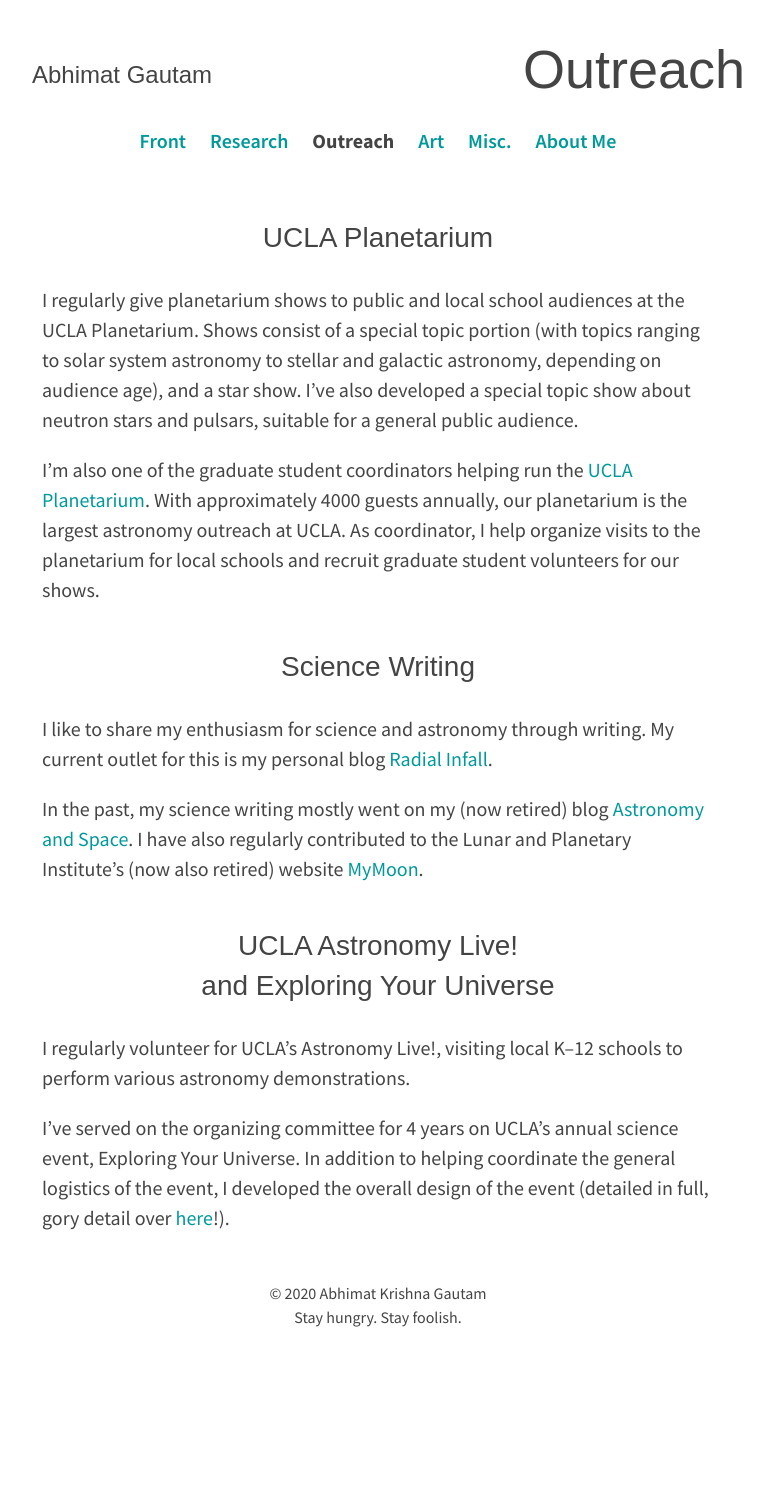
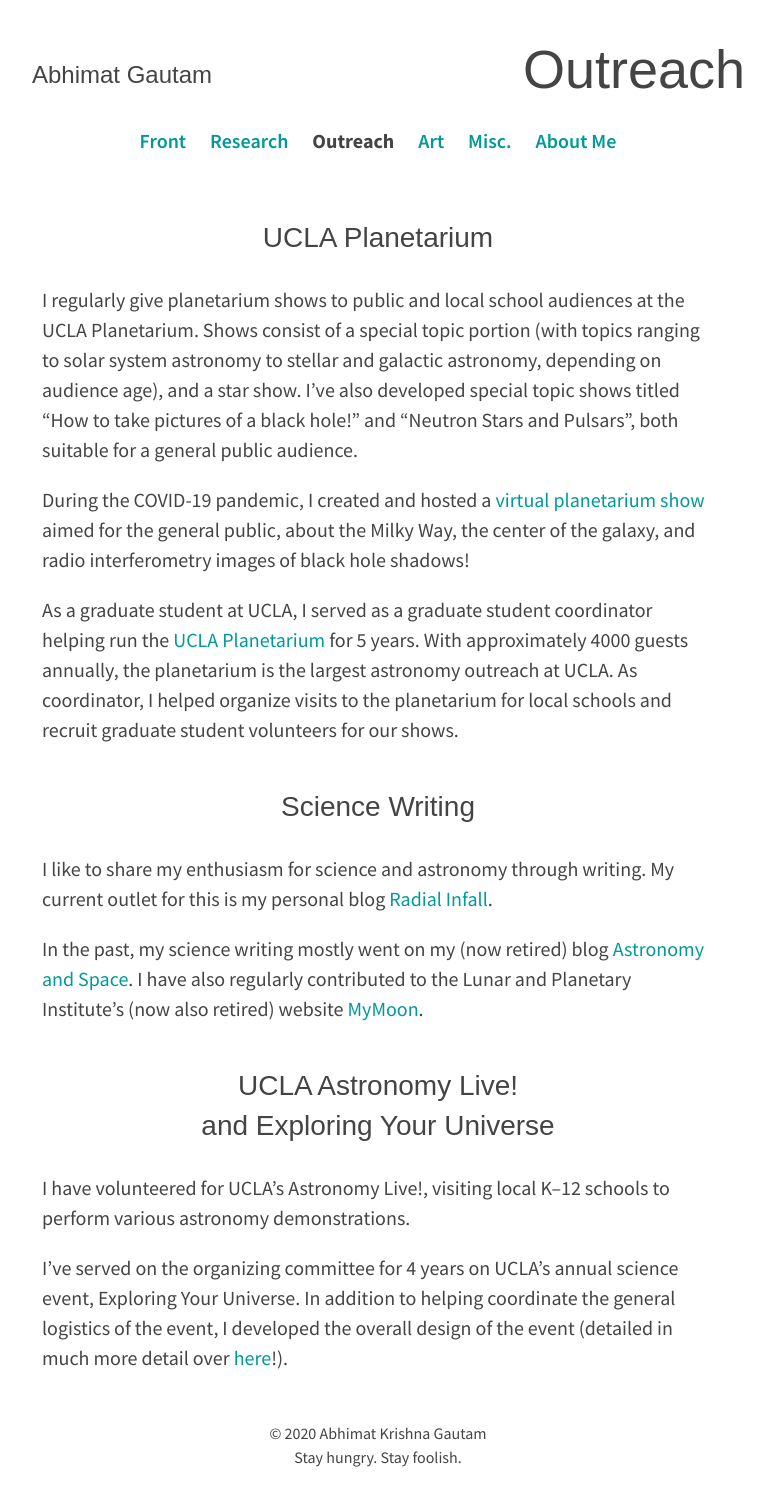
Before and after one commit to abhimat/abhimat.github.io, a Jekyll site: the page built from outreach/index.md, in a window 1280 px wide. Shown: the whole page, without its empty margins (262-1035 px from the left). Built offline with Jekyll 4.4.1, drawn with Linux system fonts in a browser that asks for light colours; before the commit the page ends 1361 px from its top, so only the background shows below that.

Commit message:
Updated outreach page

```diff
--- a/outreach/index.md
+++ b/outreach/index.md
@@ -6,9 +6,11 @@ title: Outreach
 
 ## UCLA Planetarium
 
-I regularly give planetarium shows to public and local school audiences at the UCLA Planetarium. Shows consist of a special topic portion (with topics ranging to solar system astronomy to stellar and galactic astronomy, depending on audience age), and a star show. I've also developed a special topic show about neutron stars and pulsars, suitable for a general public audience.
+I regularly give planetarium shows to public and local school audiences at the UCLA Planetarium. Shows consist of a special topic portion (with topics ranging to solar system astronomy to stellar and galactic astronomy, depending on audience age), and a star show. I've also developed special topic shows titled "How to take pictures of a black hole!" and "Neutron Stars and Pulsars", both suitable for a general public audience.
 
-I'm also one of the graduate student coordinators helping run the [UCLA Planetarium](http://astro.ucla.edu/planetarium/). With approximately 4000 guests annually, our planetarium is the largest astronomy outreach at UCLA. As coordinator, I help organize visits to the planetarium for local schools and recruit graduate student volunteers for our shows.
+During the COVID-19 pandemic, I created and hosted a [virtual planetarium show](https://www.youtube.com/watch?v=OaNcHjhigVA) aimed for the general public, about the Milky Way, the center of the galaxy, and radio interferometry images of black hole shadows!
+
+As a graduate student at UCLA, I served as a graduate student coordinator helping run the [UCLA Planetarium](http://astro.ucla.edu/planetarium/) for 5 years. With approximately 4000 guests annually, the planetarium is the largest astronomy outreach at UCLA. As coordinator, I helped organize visits to the planetarium for local schools and recruit graduate student volunteers for our shows.
 
 ## Science Writing
 
@@ -18,6 +20,6 @@ In the past, my science writing mostly went on my (now retired) blog [Astronomy
 
 ## UCLA Astronomy Live!<br>and Exploring Your Universe
 
-I regularly volunteer for UCLA's Astronomy Live!, visiting local K--12 schools to perform various astronomy demonstrations.
+I have volunteered for UCLA's Astronomy Live!, visiting local K--12 schools to perform various astronomy demonstrations.
 
-I've served on the organizing committee for 4 years on UCLA's annual science event, Exploring Your Universe. In addition to helping coordinate the general logistics of the event, I developed the overall design of the event (detailed in full, gory detail over [here](/art/graphic-design/EYU/)!).
+I've served on the organizing committee for 4 years on UCLA's annual science event, Exploring Your Universe. In addition to helping coordinate the general logistics of the event, I developed the overall design of the event (detailed in much more detail over [here](/art/graphic-design/EYU/)!).
```
